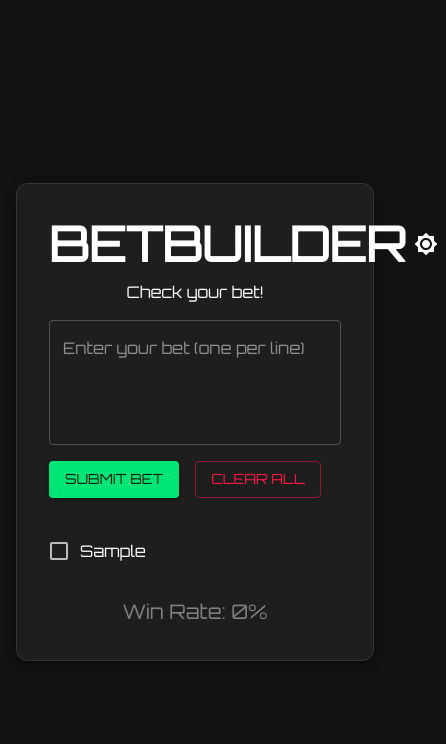
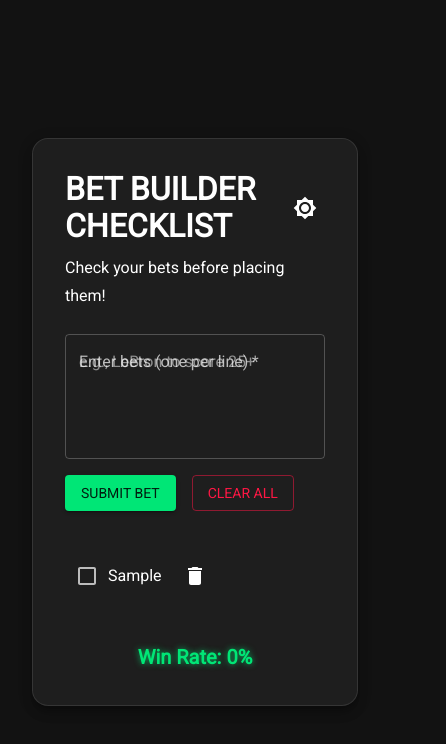
Before and after one commit to elmonickcool/betbuilder-checklist-app, a React (Vite) app: page / in a window 390 px wide. Both pictures are taken after typing "Sample" into the empty fields and a click on the button "SUBMIT BET". Shown: the top 744 px of the page, 446 px wide, since content can reach past the window. Built offline with nearby package versions, Linux system fonts and the light colour scheme.

Commit message:
improve responsive

```diff
--- a/src/App.jsx
+++ b/src/App.jsx
@@ -1,6 +1,5 @@
 import * as React from "react";
 import "@fontsource/roboto/400.css";
-import "@fontsource/orbitron/400.css";
 import {
   Typography,
   Box,
@@ -11,37 +10,51 @@ import {
   Stack,
   CssBaseline,
   IconButton,
+  useMediaQuery,
+  Grid,
+  Paper,
 } from "@mui/material";
 import { ThemeProvider, createTheme } from "@mui/material/styles";
-import { Brightness4, Brightness7 } from "@mui/icons-material";
+import { Brightness4, Brightness7, Delete } from "@mui/icons-material";
+import { useTheme as useMuiTheme } from "@mui/material/styles";
 
 export default function App() {
   const [text, setText] = React.useState("");
-  const [items, setItems] = React.useState([]);
-  const [darkMode, setDarkMode] = React.useState(true); // Start with dark mode
+  const [items, setItems] = React.useState(() => {
+    const stored = localStorage.getItem("betItems");
+    return stored ? JSON.parse(stored) : [];
+  });
+  const [darkMode, setDarkMode] = React.useState(true);
 
   const theme = createTheme({
     palette: {
       mode: darkMode ? "dark" : "light",
-      primary: {
-        main: "#00e676", // neon green
-      },
-      secondary: {
-        main: "#ff1744", // vibrant red
-      },
+      primary: { main: "#00e676" },
+      secondary: { main: "#ff1744" },
       background: {
         default: darkMode ? "#121212" : "#f4f4f4",
-        paper: darkMode ? "rgba(255,255,255,0.05)" : "rgba(0,0,0,0.03)",
+        paper: darkMode ? "rgba(255,255,255,0.05)" : "#ffffff",
       },
     },
     typography: {
-      fontFamily: "'Orbitron', 'Roboto', sans-serif",
+      fontFamily: "'Roboto', sans-serif",
       h3: {
         fontWeight: 700,
         textTransform: "uppercase",
+        fontSize: "2rem",
+        "@media (min-width:900px)": {
+          fontSize: "3rem",
+        },
       },
     },
   });
+
+  const muiTheme = useMuiTheme();
+  const isSmallScreen = useMediaQuery(muiTheme.breakpoints.down("sm"));
+
+  React.useEffect(() => {
+    localStorage.setItem("betItems", JSON.stringify(items));
+  }, [items]);
 
   const handleSubmit = (e) => {
     e.preventDefault();
@@ -69,6 +82,10 @@ export default function App() {
     });
   };
 
+  const handleDelete = (index) => {
+    setItems((prev) => prev.filter((_, i) => i !== index));
+  };
+
   const handleClearAll = () => {
     setItems([]);
   };
@@ -81,70 +98,52 @@ export default function App() {
     <ThemeProvider theme={theme}>
       <CssBaseline />
       <Box
-        display="flex"
-        flexDirection="column"
-        justifyContent="center"
-        alignItems="center"
         sx={{
           minHeight: "100vh",
-          padding: 2,
+          display: "flex",
+          alignItems: "center",
+          justifyContent: "center",
+          padding: 4,
           backgroundColor: theme.palette.background.default,
-          color: theme.palette.text.primary,
+          fontSize: isSmallScreen ? "1.5rem" : "3rem"
         }}
       >
         <Box
           sx={{
-            width: { xs: "100%", sm: "500px" },
+            width: "100%",
+            maxWidth: 800,
+            padding: 4,
+            borderRadius: 4,
             backgroundColor: theme.palette.background.paper,
-            borderRadius: 3,
-            padding: 4,
-            boxShadow: darkMode ? 8 : 3,
-            backdropFilter: "blur(5px)",
+            boxShadow: darkMode ? 8 : 4,
             border: darkMode
               ? "1px solid rgba(255,255,255,0.1)"
               : "1px solid rgba(0,0,0,0.1)",
           }}
         >
-          <Box
-            display="flex"
-            justifyContent="space-between"
-            alignItems="center"
-          >
-            <Typography variant="h3" textAlign="center" flexGrow={1}>
-              BetBuilder
-            </Typography>
+          <Stack direction="row" justifyContent="space-between" alignItems="center" spacing={2}>
+            <Typography variant="h3">Bet Builder Checklist</Typography>
             <IconButton onClick={() => setDarkMode(!darkMode)} color="inherit">
               {darkMode ? <Brightness7 /> : <Brightness4 />}
             </IconButton>
-          </Box>
+          </Stack>
 
-          <Typography
-            variant="body1"
-            sx={{ marginTop: 1, textAlign: "center" }}
-          >
-            Check your bet!
+          <Typography variant="subtitle1" sx={{ mt: 1 }}>
+            Check your bets before placing them!
           </Typography>
 
-          <Box
-            component="form"
-            onSubmit={handleSubmit}
-            sx={{
-              display: "flex",
-              flexDirection: "column",
-              gap: 2,
-              marginTop: 2,
-            }}
-          >
+          <Box component="form" onSubmit={handleSubmit} sx={{ mt: 3 }}>
             <TextField
-              placeholder="Enter your bet (one per line)"
-              required
+              label="Enter bets (one per line)"
+              placeholder="e.g., LeBron to score 25+"
               multiline
               rows={4}
+              fullWidth
               value={text}
               onChange={(e) => setText(e.target.value)}
+              required
             />
-
-            <Stack direction="row" spacing={2}>
+            <Stack direction="row" spacing={2} sx={{ mt: 2 }} flexWrap="wrap">
               <Button type="submit" variant="contained" color="primary">
                 Submit Bet
               </Button>
@@ -154,10 +153,29 @@ export default function App() {
             </Stack>
           </Box>
 
-          <Box sx={{ marginTop: 4 }}>
+          <Box sx={{ mt: 4 }}>
+            <Grid container spacing={2}>
               {items.map((item, index) => (
+                <Grid item xs={12} sm={6} key={index}>
+                  <Paper
+                    elevation={darkMode ? 0 : 1}
+                    sx={{
+                      display: "flex",
+                      alignItems: "center",
+                      justifyContent: "space-between",
+                      padding: 1.5,
+                      backgroundColor: item.checked
+                        ? "rgba(0, 230, 118, 0.1)"
+                        : "inherit",
+                      transition: "background 0.3s",
+                      "&:hover": {
+                        backgroundColor: darkMode
+                          ? "rgba(255,255,255,0.05)"
+                          : "rgba(0,0,0,0.04)",
+                      },
+                    }}
+                  >
                     <FormControlLabel
-                key={index}
                       control={
                         <Checkbox
                           checked={item.checked}
@@ -165,33 +183,43 @@ export default function App() {
                         />
                       }
                       label={
-                  <span
-                    style={{
+                        <Typography
+                          sx={{
                             textDecoration: item.checked ? "line-through" : "none",
                             color: item.checked ? "gray" : "inherit",
                           }}
                         >
                           {item.text}
-                  </span>
+                        </Typography>
                       }
                     />
+                    <IconButton onClick={() => handleDelete(index)} size="small">
+                      <Delete />
+                    </IconButton>
+                  </Paper>
+                </Grid>
               ))}
+            </Grid>
           </Box>
 
           <Typography
             variant="h6"
             sx={{
-              marginTop: 3,
-              color: checkedCount > 0 ? "#00e676" : "gray",
-              textShadow:
-                checkedCount > 0
-                  ? "0 0 6px rgba(0, 230, 118, 0.7)"
-                  : "none",
+              mt: 4,
+              color: "#00e676",
               textAlign: "center",
+              fontWeight: "bold",
+              textShadow: "0 0 6px rgba(0, 230, 118, 0.7)",
             }}
           >
             Win Rate: {winRate}%
           </Typography>
+
+          {total > 0 && checkedCount === total && (
+            <Typography sx={{ color: "#00e676", mt: 2, textAlign: "center" }}>
+              ✅ All bets reviewed. Good luck!
+            </Typography>
+          )}
         </Box>
       </Box>
     </ThemeProvider>
```
Lines whose indentation alone changed are shown as unchanged.
